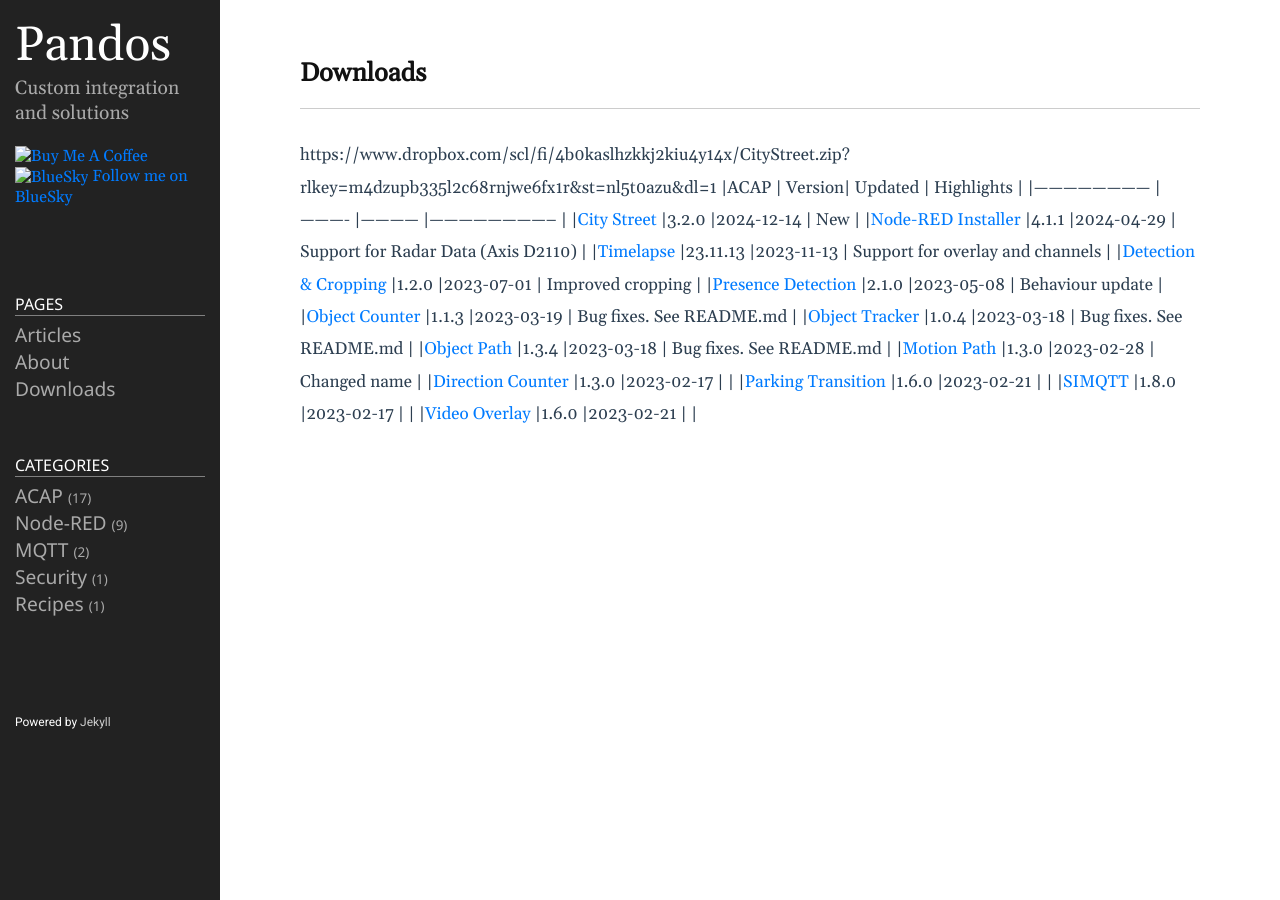
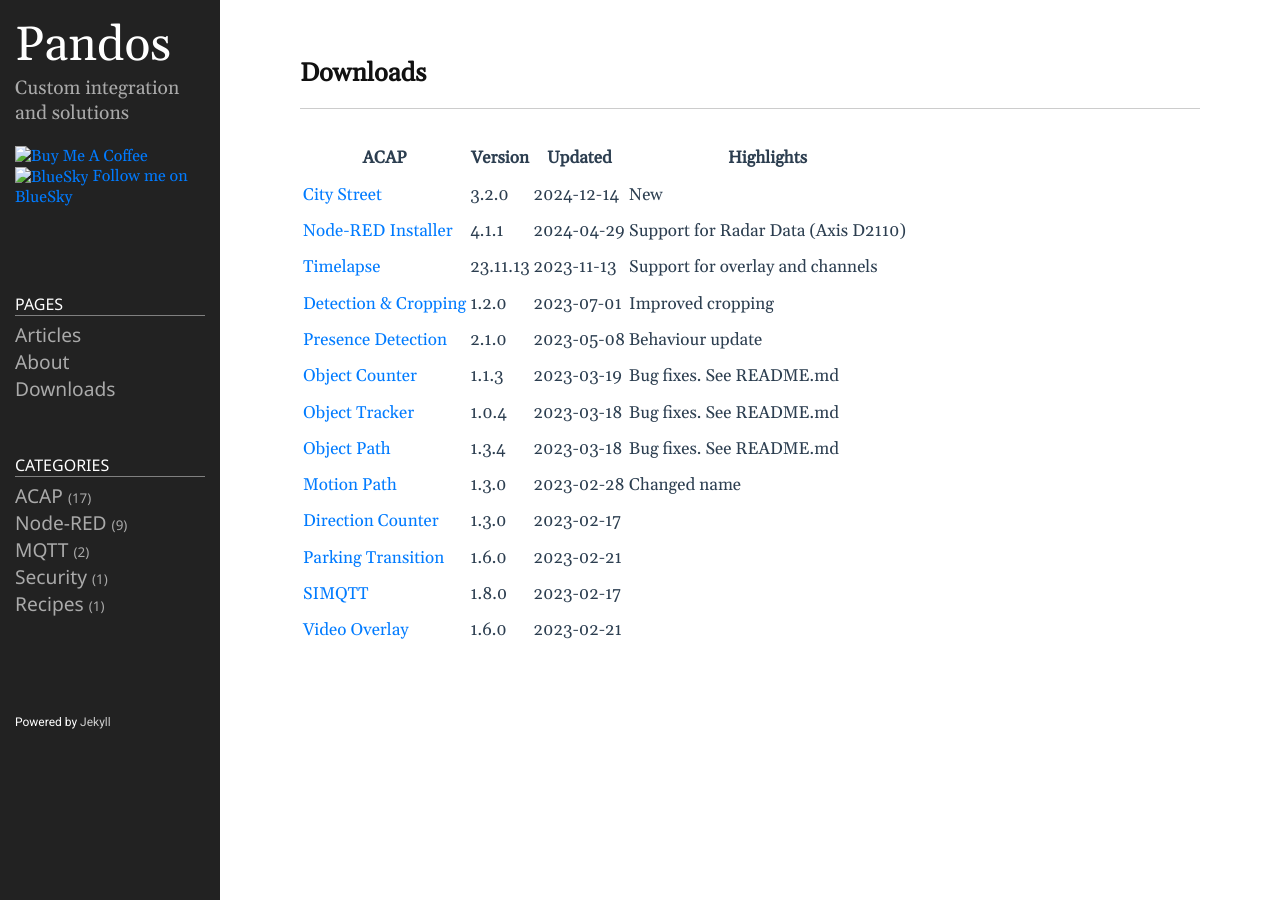
Before and after one commit to pandosme/pandosme.github.io, a Jekyll site: the page built from docs/downloads.md, in a window 1280 px wide. Built offline with Jekyll 4.4.1, drawn with Linux system fonts in a browser that asks for light colours; part of the change alters nothing that is shown.

Commit message:
Update downloads.md

```diff
--- a/docs/downloads.md
+++ b/docs/downloads.md
@@ -3,7 +3,7 @@ layout: page
 title: Downloads
 permalink: /downloads/
 ---
-https://www.dropbox.com/scl/fi/4b0kaslhzkkj2kiu4y14x/CityStreet.zip?rlkey=m4dzupb335l2c68rnjwe6fx1r&st=nl5t0azu&dl=1
+
 |ACAP | Version| Updated | Highlights |
 |------------------------ |---------- |------------ |-------------------------- |
 |[City Street](https://www.dropbox.com/scl/fi/y5l64crciad3owm9rz56x/NodeRed-Installer.zip?rlkey=ncu7l5gm994rr3bo6nkyf1yz9&dl=1) |3.2.0 |2024-12-14 | New |
```
